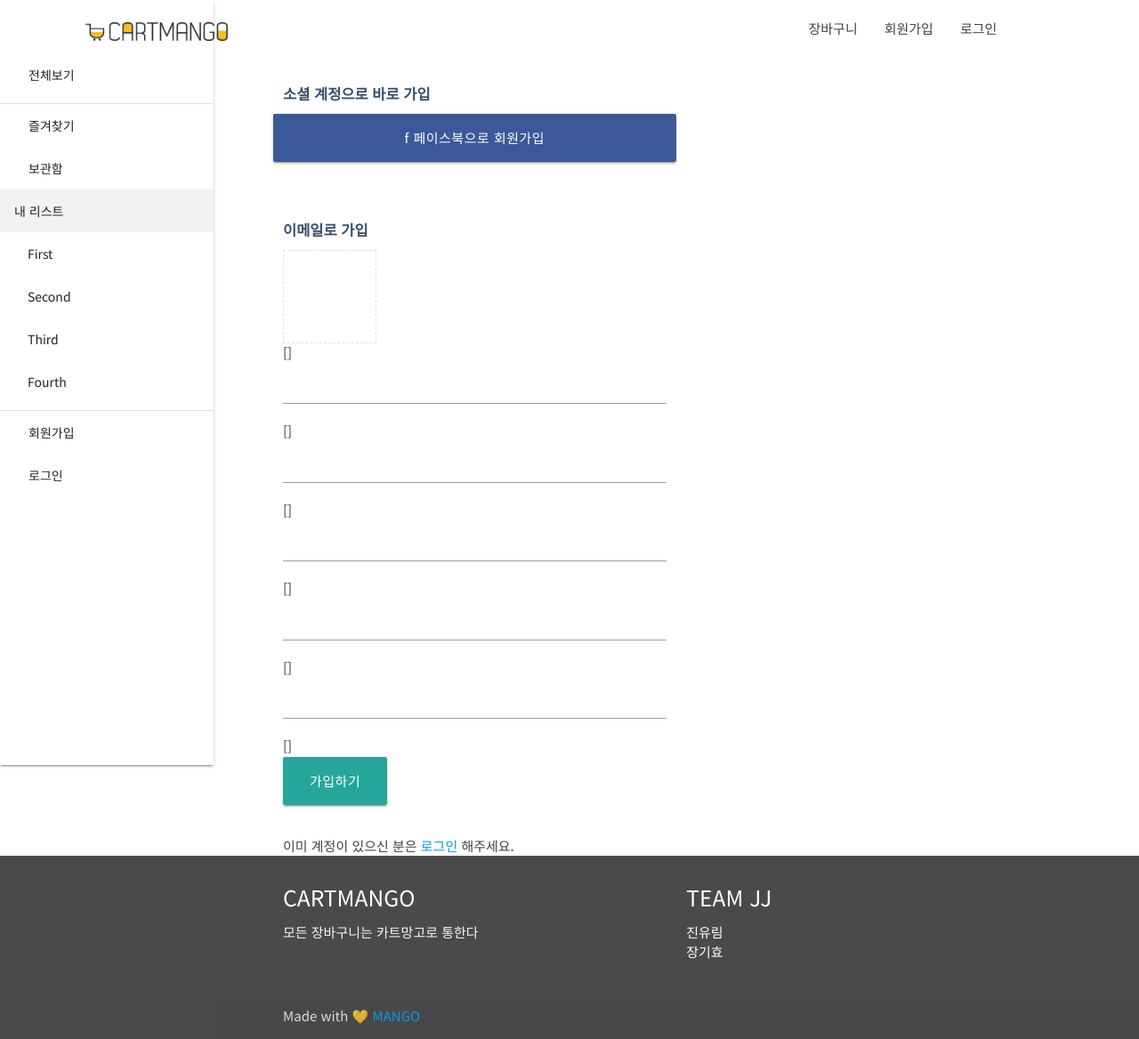
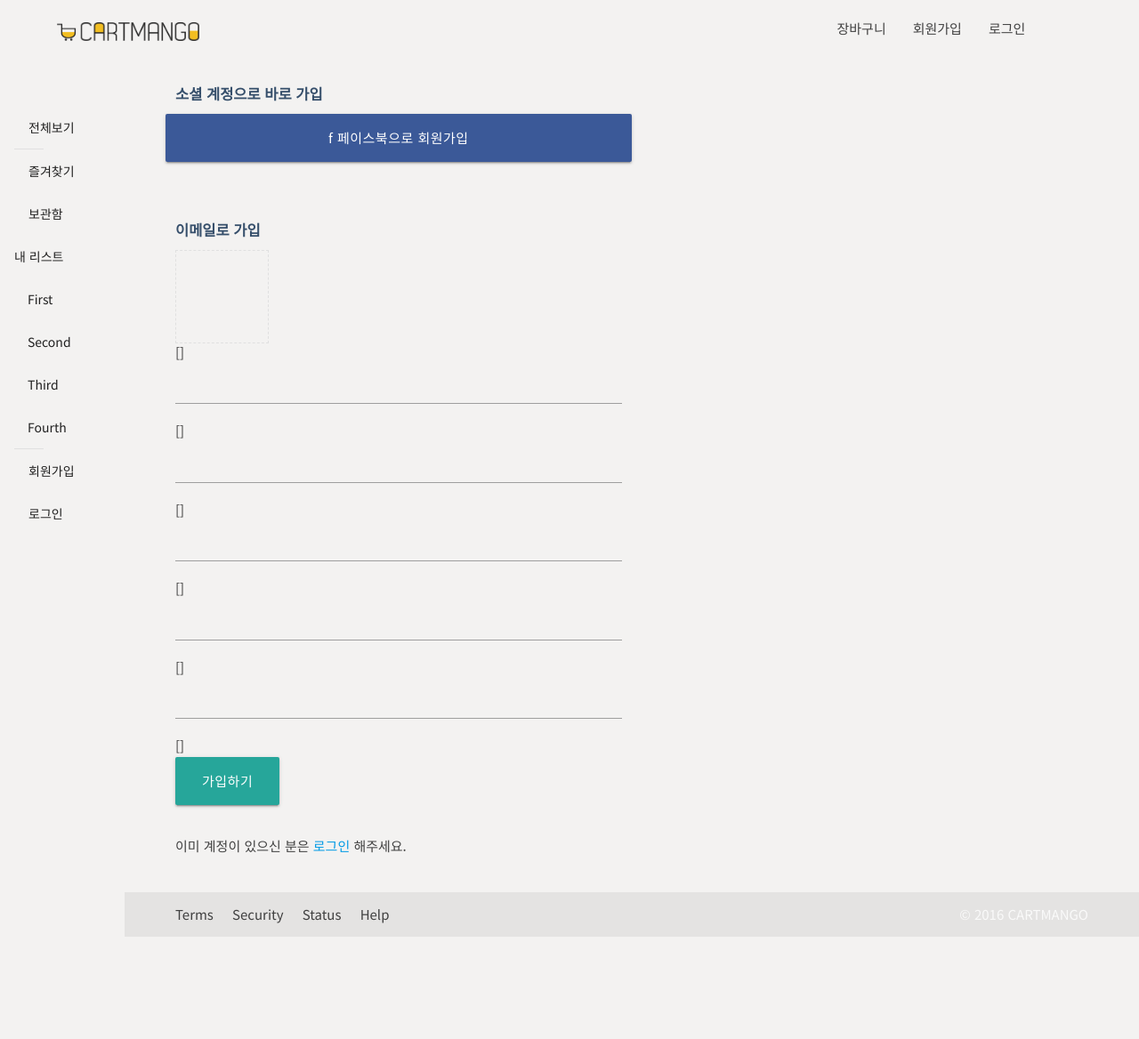
Before and after one commit to milooy/cartmango, a Django app: template accounts/templates/signup.html in a window 1280 px wide. Shown: the whole page at 89% size. After the commit the page ends 1053 px from the top, so only its background shows below. Run offline with Django 3.2, Linux system fonts and the light colour scheme; the template is opened without the code that fills it, so the values that code supplies are empty, except form fields; tables that the repository leaves empty hold one stand-in row (values such as "Sample post"); form fields are guessed from the names that the template uses; style sheets or scripts are compiled from the project's sources; some libraries are stand-ins or nearby versions; some web fonts are replaced.

Commit message:
#30 footer 심플하게 변경, 사이드바 css  정리

```diff
--- a/cart/static/less/common.less
+++ b/cart/static/less/common.less
@@ -3,11 +3,12 @@
 
 @header-height: 200px;
 @nav-height: 60px;
-@side-nav-size: 240px;
+@side-nav-size: 140px;
 
 //*-- 공용 *--//
 body {
   font-family: "Noto Sans KR", "Apple SD Gothic Neo", "Nanum Barun Gothic", "Malgun Gothic", "돋움", Dotum, sans-serif;
+  background: @background-color;
   color: @font-primary;
   font-weight: 300;
 }
@@ -59,6 +60,9 @@ button.big {
 }
 
 //*-- 네비게이션 *--//
+.navbar-fixed {
+  z-index: 5;
+}
 nav.nav-main {
   background-color: rgba(255, 255, 255, 0.8);
   box-shadow: none;
@@ -115,10 +119,20 @@ nav.nav-main {
 .side-nav {
   width: @side-nav-size;
   z-index: 50;
-  padding-top: @nav-height;
+  background: transparent;
+  box-shadow: none;
+  padding: 119px 0px 0px 40px;
   @media @l-s, @l-m {
     z-index: 999;
     padding-top: 0;
+    width: 200px;
+    background: white;
+  }
+  li.active {
+    background: transparent !important;
+  }
+  .collapsible-body {
+    background: transparent !important;
   }
 }
 #sidenav-overlay {
@@ -126,7 +140,7 @@ nav.nav-main {
 }
 @media only screen and (min-width: 993px) {
   .container {
-    width: 85%;
+    width: 90%;
   }
 }
 
@@ -220,10 +234,20 @@ section.section {
   border-radius: 50%;
   margin-right: 5px;
 }
-
+.divider {
+  width: 33px;
+  margin: 0 16px !important;
+}
 //*-- 푸터 *--//
 footer.page-footer {
-  background: #4a4a4a;
+  background: transparent;
+  color: @font-primary;
+  .footer-copyright {
+    a {
+      color: @font-primary;
+      margin-right: 17px;
+    }
+  }
 }
 
 //*-- Materializecss override *--//
--- a/cart/static/less/var.less
+++ b/cart/static/less/var.less
@@ -13,8 +13,7 @@
 @font-tertiary: #92889C;
 @hover-primary: #9b7bba; // button hover
 
-@background-color: #f3ede8;
-@background-color2: #f6f3f0;
+@background-color: #f3f2f1;
 
 @l-l: ~"(min-width: 992px)";
 @l-m: ~"(min-width: 600px) and (max-width: 991px)";
--- a/cart/templates/base.html
+++ b/cart/templates/base.html
@@ -198,18 +198,6 @@
         <footer class="page-footer">
             <div class="container">
                 <div class="row">
-                    <div class="col s6">
-                        <h5 class="white-text">CARTMANGO</h5>
-                        <p class="grey-text text-lighten-4">모든 장바구니는 카트망고로 통한다</p>
-                    </div>
-                    <div class="col s6">
-                        <h5 class="white-text">TEAM JJ</h5>
-                        <ul>
-                            <li><a class="white-text" href="#!">진유림</a></li>
-                            <li><a class="white-text" href="#!">장기효</a></li>
-                        </ul>
-
-                    </div>
                     <div class="col s12">
                         <div class="fb-login-button" data-max-rows="1" data-size="icon" data-show-faces="true" data-auto-logout-link="false"></div>
                     </div>
@@ -217,7 +205,11 @@
             </div>
             <div class="footer-copyright">
                 <div class="container">
-                    Made with &#128155; <a href="https://github.com/milooy">MANGO</a>
+                    <a href="#!">Terms</a>
+                    <a href="#!">Security</a>
+                    <a href="#!">Status</a>
+                    <a href="#!">Help</a>
+                    <div class="right">© 2016 CARTMANGO</div>
                 </div>
             </div>
         </footer>
```
